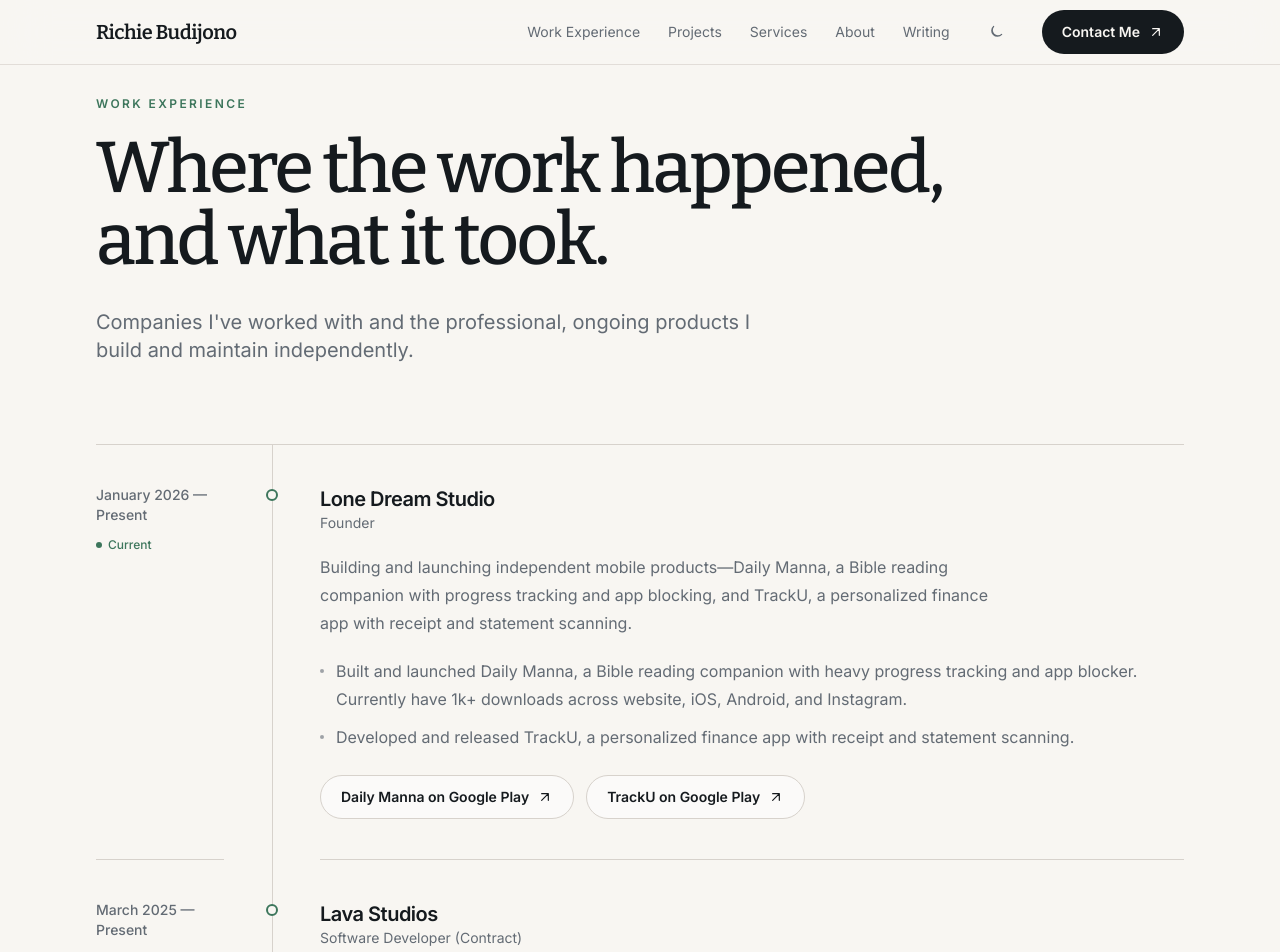
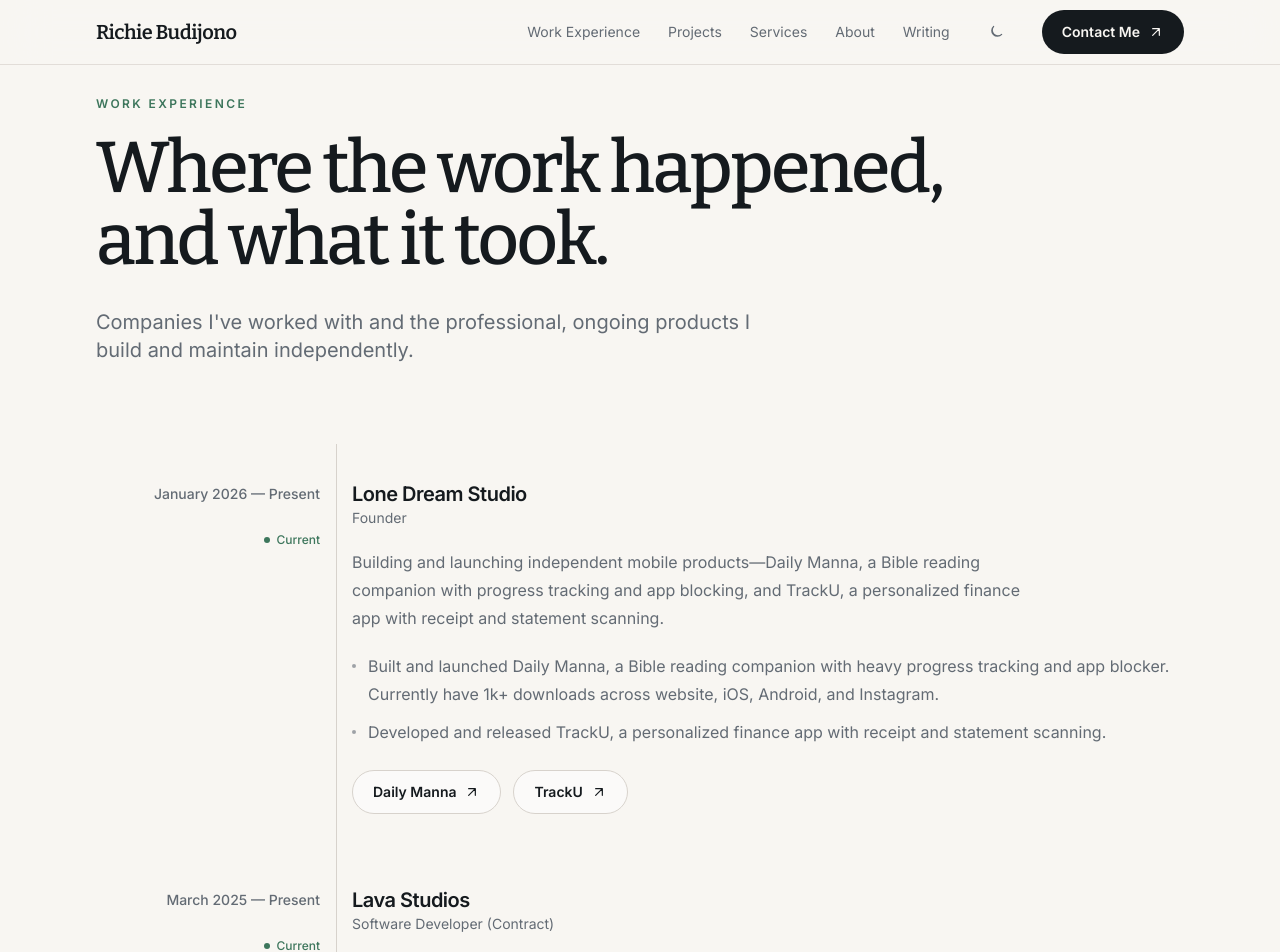
Before and after one commit to Salvist/richie-budijono-nextjs-portfolio, a Next.js app: page /work-experience in a window 1280 px wide. Shown: the top 952 px of the page. Built offline with nearby package versions, Linux system fonts and the light colour scheme.

Commit message:
Add reveal-on-scroll animation to experience timeline and update links for apps

```diff
--- a/src/app/globals.css
+++ b/src/app/globals.css
@@ -101,6 +101,8 @@
   .delay-2 { animation-delay: 200ms; }
   .delay-3 { animation-delay: 300ms; }
   .delay-4 { animation-delay: 400ms; }
+  .reveal-on-scroll { opacity: 0; transform: translateY(14px); }
+  .reveal-on-scroll.is-visible { animation: fade-up 700ms cubic-bezier(.22,1,.36,1) both; }
 }
 
 @keyframes fade-up {
--- a/src/components/experience_timeline.tsx
+++ b/src/components/experience_timeline.tsx
@@ -1,6 +1,7 @@
 import Image from "next/image";
 import { Fragment } from "react";
 import { ArrowUpRight } from "./icons";
+import RevealOnScroll from "./reveal_on_scroll";
 import { ExperienceEntry, formatExperienceLength, formatExperienceRange } from "@/lib/experience";
 import { cn } from "@/lib/utils";
 
@@ -8,7 +9,7 @@
   const gridVars = { "--timeline-rows": experiences.length } as React.CSSProperties;
 
   return (
-    <div className="grid border-t border-border sm:grid-cols-[8rem_2rem_1fr] sm:gap-x-8" style={gridVars}>
+    <div className="grid sm:ml-8 sm:grid-cols-[10rem_2rem_1fr] lg:ml-16" style={gridVars}>
       {experiences.length > 1 && (
         <div
           aria-hidden
@@ -21,14 +22,16 @@
         const length = formatExperienceLength(experience.startDate, experience.endDate);
         const isCurrent = !experience.endDate;
         const rowVar = { "--timeline-row": index + 1 } as React.CSSProperties;
+        const delay = Math.min(index * 100, 400);
 
         return (
           <Fragment key={experience.company}>
-            <div
+            <RevealOnScroll
+              delay={delay}
               style={rowVar}
-              className="flex items-center gap-2 border-b border-border py-10 sm:block sm:[grid-column:1] sm:[grid-row:var(--timeline-row)]"
+              className="flex items-center gap-2 py-10 sm:flex sm:flex-col sm:items-end sm:text-right sm:[grid-column:1] sm:[grid-row:var(--timeline-row)]"
             >
-              <p className="text-sm font-medium text-muted-foreground">{range}</p>
+              <p className="text-sm font-medium text-muted-foreground sm:whitespace-nowrap">{range}</p>
               <p className="mt-1 text-xs text-muted-foreground/70">{length}</p>
               {isCurrent && (
                 <span className="inline-flex items-center gap-1.5 text-xs font-medium text-accent sm:mt-2">
@@ -36,18 +39,20 @@
                   Current
                 </span>
               )}
-            </div>
+            </RevealOnScroll>
 
-            <div
+            <RevealOnScroll
+              delay={delay}
               style={rowVar}
               className="hidden border-border py-10 sm:flex sm:justify-center sm:[grid-column:2] sm:[grid-row:var(--timeline-row)]"
             >
               <span className="relative z-10 mt-1 size-3 shrink-0 rounded-full border-2 border-accent bg-background" />
-            </div>
+            </RevealOnScroll>
 
-            <div
+            <RevealOnScroll
+              delay={delay}
               style={rowVar}
-              className="border-b border-border py-10 sm:[grid-column:3] sm:[grid-row:var(--timeline-row)]"
+              className="py-9 sm:[grid-column:3] sm:[grid-row:var(--timeline-row)]"
             >
               <div className="flex flex-wrap items-center gap-4">
                 {experience.logo && (
@@ -81,7 +86,7 @@
                   ))}
                 </div>
               )}
-            </div>
+            </RevealOnScroll>
           </Fragment>
         );
       })}
--- /dev/null
+++ b/src/components/reveal_on_scroll.tsx
@@ -0,0 +1,52 @@
+"use client";
+
+import { ReactNode, useEffect, useRef, useState } from "react";
+import { cn } from "@/lib/utils";
+
+export default function RevealOnScroll({
+  children,
+  className,
+  style,
+  delay = 0,
+}: {
+  children: ReactNode;
+  className?: string;
+  style?: React.CSSProperties;
+  delay?: number;
+}) {
+  const ref = useRef<HTMLDivElement>(null);
+  const [isVisible, setIsVisible] = useState(false);
+
+  useEffect(() => {
+    const node = ref.current;
+    if (!node) return;
+
+    if (window.matchMedia("(prefers-reduced-motion: reduce)").matches) {
+      setIsVisible(true);
+      return;
+    }
+
+    const observer = new IntersectionObserver(
+      ([entry]) => {
+        if (entry.isIntersecting) {
+          setIsVisible(true);
+          observer.unobserve(node);
+        }
+      },
+      { threshold: 0.15, rootMargin: "0px 0px -10% 0px" }
+    );
+
+    observer.observe(node);
+    return () => observer.disconnect();
+  }, []);
+
+  return (
+    <div
+      ref={ref}
+      style={{ ...style, animationDelay: isVisible ? `${delay}ms` : undefined }}
+      className={cn("reveal-on-scroll", isVisible && "is-visible", className)}
+    >
+      {children}
+    </div>
+  );
+}
--- a/src/lib/experience.ts
+++ b/src/lib/experience.ts
@@ -52,8 +52,8 @@
       "Developed and released TrackU, a personalized finance app with receipt and statement scanning.",
     ],
     links: [
-      { label: "Daily Manna on Google Play", url: "https://play.google.com/store/apps/details?id=com.lonedreamstudio.daily_manna" },
-      { label: "TrackU on Google Play", url: "https://play.google.com/store/apps/details?id=com.lonedreamstudio.tracku" },
+      { label: "Daily Manna", url: "https://mannahabit.com" },
+      { label: "TrackU", url: "https://tracku.app" },
     ],
   },
   {
```
